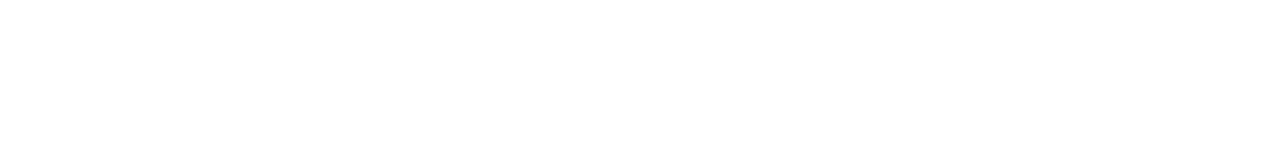
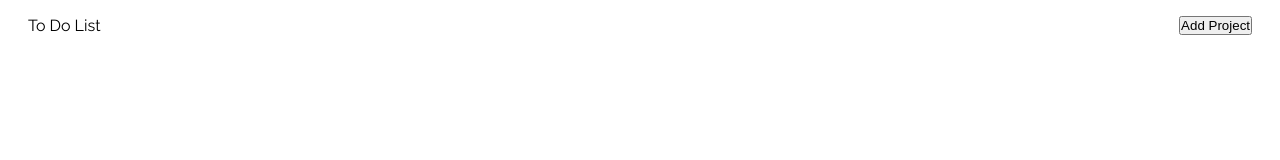
Before and after one commit to rydge-rivard/to-do-list, a plain HTML site: page index.html in a window 1280 px wide. Drawn offline with Linux system fonts and the light colour scheme.

Commit message:
Create variables for containers and add header elements.

```diff
--- a/main.js
+++ b/main.js
@@ -1 +1 @@
-(()=>{"use strict";const e=function(){function e(e){const t=document.createElement("div");return t.classList.add(e),t}return{createTextElement:function(e,t){const n=document.createElement(e);return n.textContent=t,n},addToHTML:function(e,t){t.appendChild(e)},createContainer:e,createContainer:e}}();!function(){const t=document.querySelector("#content");e.addToHTML(e.createContainer("header"),t),e.addToHTML(e.createContainer("sidebar"),t),e.addToHTML(e.createContainer("display"),t)}()})();
+(()=>{"use strict";const e=function(){function e(e){const t=document.createElement("div");return t.classList.add(e),t}return{createTextElement:function(e,t){const n=document.createElement(e);return n.textContent=t,n},addToHTML:function(e,t){t.appendChild(e)},createContainer:e,createContainer:e}}();!function(){const t=document.querySelector("#content"),n=e.createContainer("header"),o=e.createContainer("sidebar"),a=e.createContainer("display");e.addToHTML(n,t),e.addToHTML(o,t),e.addToHTML(a,t),e.addToHTML(e.createTextElement("span","To Do List"),n),e.addToHTML(e.createTextElement("button","Add Project"),n)}()})();
--- a/style.css
+++ b/style.css
@@ -1,7 +1,21 @@
+@import url('https://fonts.googleapis.com/css2?family=Raleway:ital,wght@0,300;0,400;0,600;0,700;0,800;1,400&family=Roboto:wght@300;400;500;700&display=swap');
+
+body {
+    font-family: 'Raleway', sans-serif;
+    margin: 0;
+}
+
+body * {
+    margin: 0;
+    padding: 0;
+}
+
 .content div {
     border: 2px solid black;
 }
 
 .header {
     display: flex;
+    justify-content: space-between;
+    padding: 16px 28px;
 }
```
